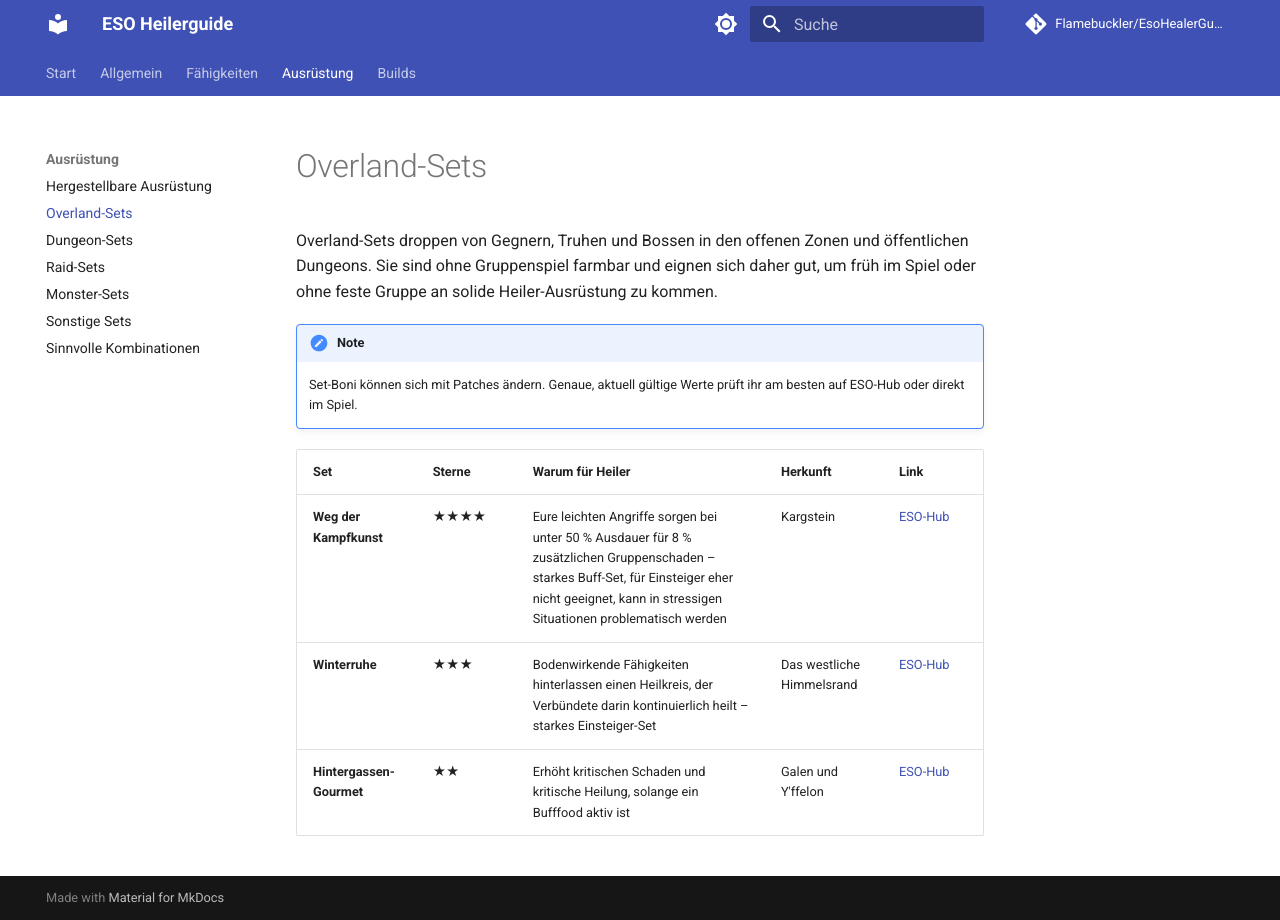
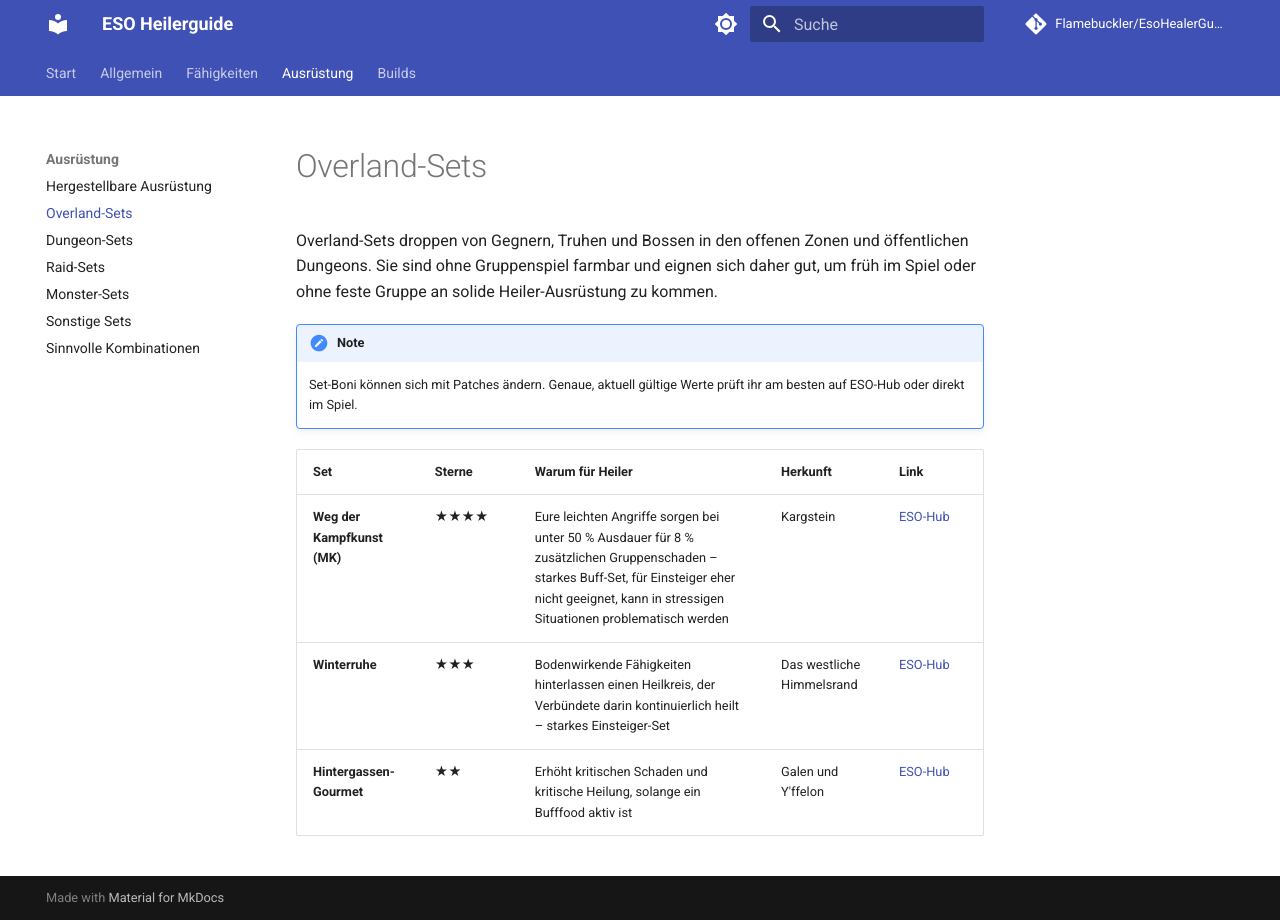
Before and after one commit to Flamebuckler/EsoHealerGuide, an MkDocs documentation site: the page built from docs/ausruestung/overland_sets.md, in a window 1280 px wide. Built offline with MkDocs 1.6.1 and Material for MkDocs 9.7.7, drawn with Linux system fonts in a browser that asks for light colours; comment, search, counter and statistics services are not loaded.

```diff
--- a/docs/ausruestung/overland_sets.md
+++ b/docs/ausruestung/overland_sets.md
@@ -7,6 +7,6 @@ Overland-Sets droppen von Gegnern, Truhen und Bossen in den offenen Zonen und ö
 
 | Set | Sterne | Warum für Heiler | Herkunft | Link |
 |---|---|---|---|---|
-| **Weg der Kampfkunst** | ★★★★ | Eure leichten Angriffe sorgen bei unter 50 % Ausdauer für 8 % zusätzlichen Gruppenschaden – starkes Buff-Set, für Einsteiger eher nicht geeignet, kann in stressigen Situationen problematisch werden | Kargstein | [ESO-Hub](https://eso-hub.com/de/sets/weg-der-kampfkunst){: target="_blank" rel="noopener" } |
+| **Weg der Kampfkunst (MK)** | ★★★★ | Eure leichten Angriffe sorgen bei unter 50 % Ausdauer für 8 % zusätzlichen Gruppenschaden – starkes Buff-Set, für Einsteiger eher nicht geeignet, kann in stressigen Situationen problematisch werden | Kargstein | [ESO-Hub](https://eso-hub.com/de/sets/weg-der-kampfkunst){: target="_blank" rel="noopener" } |
 | **Winterruhe** | ★★★ | Bodenwirkende Fähigkeiten hinterlassen einen Heilkreis, der Verbündete darin kontinuierlich heilt – starkes Einsteiger-Set | Das westliche Himmelsrand | [ESO-Hub](https://eso-hub.com/de/sets/winterruhe){: target="_blank" rel="noopener" } |
 | **Hintergassen-Gourmet** | ★★ | Erhöht kritischen Schaden und kritische Heilung, solange ein Bufffood aktiv ist | Galen und Y'ffelon | [ESO-Hub](https://eso-hub.com/de/sets/hintergassen-gourmet){: target="_blank" rel="noopener" } |
```
Also changed, not shown: docs/ausruestung/dungeon_sets.md (+1 -0 lines).
